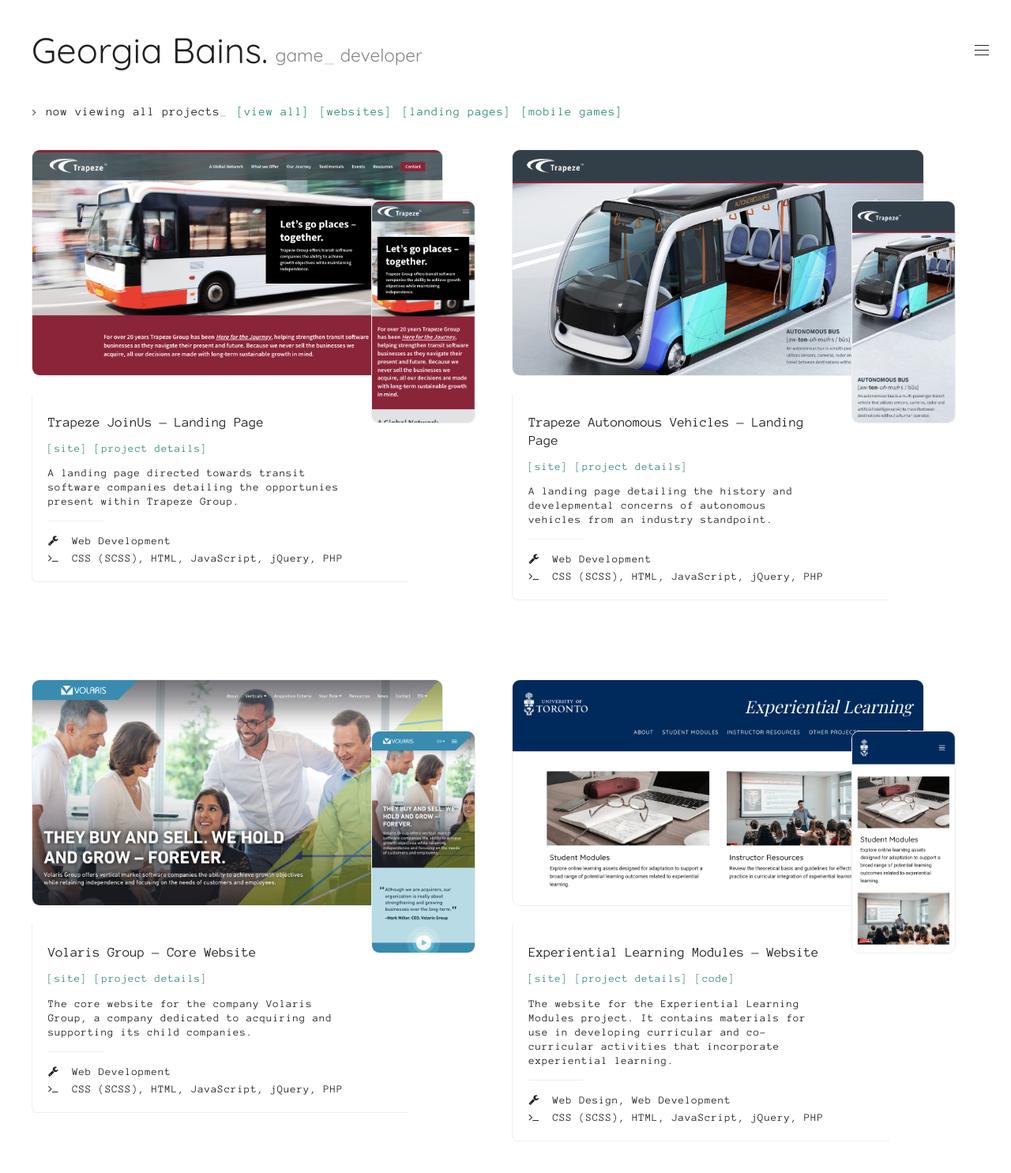
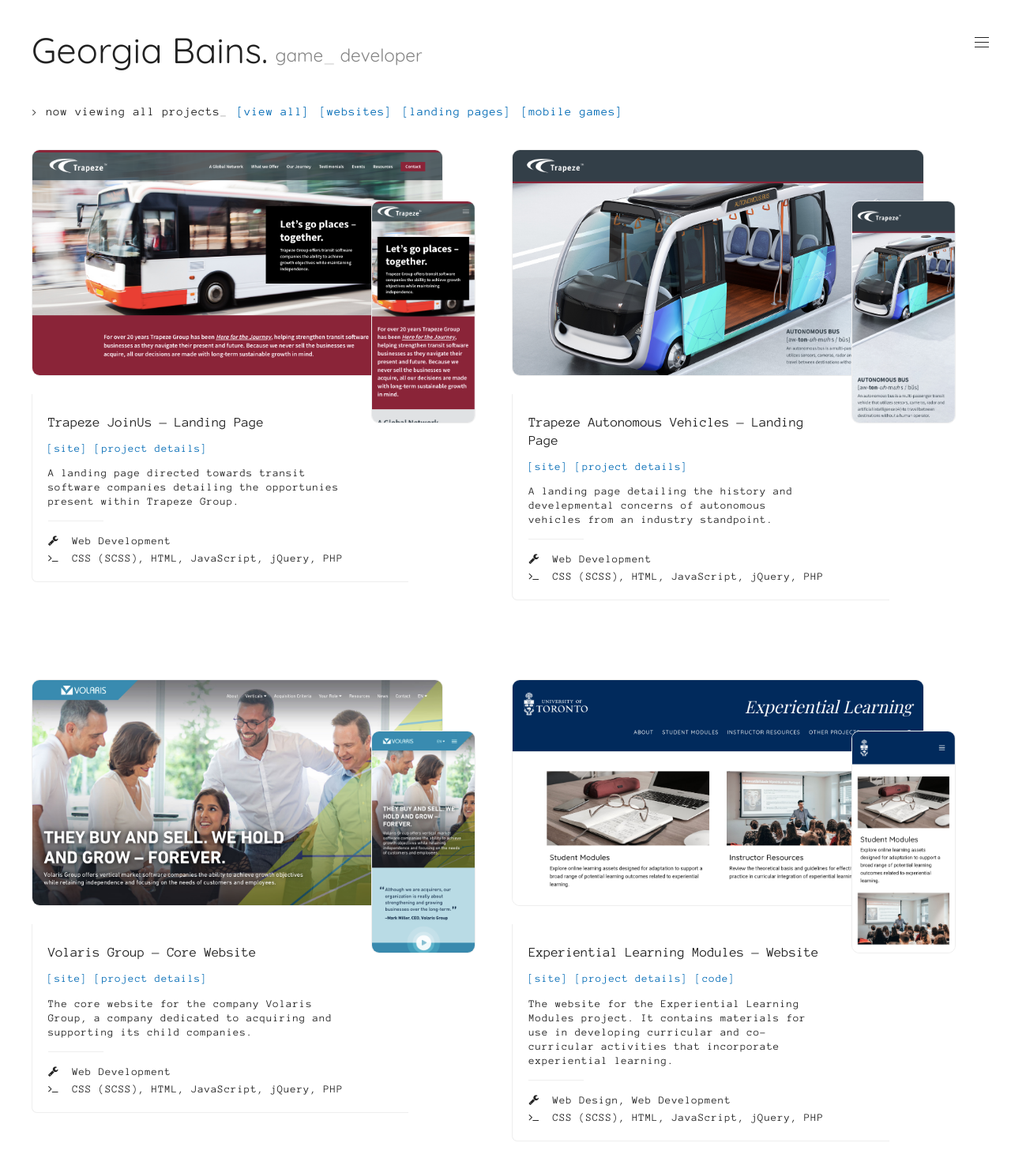
Before and after one commit to georgiabains/new_portfolio, a PHP site: page /projects.php in a window 1280 px wide. Shown: the top 1485 px of the page at 79% size. Run offline with PHP 8.4, Linux system fonts and the light colour scheme; some libraries are stand-ins or nearby versions.

Commit message:
Cosmetic changes to link colour, menu positioning.

```diff
--- a/_header.php
+++ b/_header.php
@@ -16,7 +16,6 @@
             <span></span>
             <span></span>
             <span></span>
-
             <span></span>
         </button>
         <div id="navigation-menu">
--- a/css/header.css
+++ b/css/header.css
@@ -1,4 +1,4 @@
-@import url("https://fonts.googleapis.com/css?family=Anonymous Pro|Quicksand:400,700&display=swap");
+@import url("https://fonts.googleapis.com/css?family=Anonymous Pro:400,700|Quicksand:400,700&display=swap");
 body {
   margin: 0;
   padding: 0;
@@ -20,7 +20,7 @@ p {
 
 a {
   margin: 0 6px 0 8px;
-  color: #328D7C;
+  color: #006ab5;
   text-decoration: underline transparent; }
   a:hover {
     text-decoration: underline; }
@@ -97,7 +97,7 @@ header {
     right: 0;
     position: absolute; }
     header .hamburger-container button#hamburger-menu {
-      top: 57px;
+      top: 47px;
       right: 28px;
       width: 18px;
       padding: 0;
--- a/css/home.css
+++ b/css/home.css
@@ -1,4 +1,4 @@
-@import url("https://fonts.googleapis.com/css?family=Anonymous Pro|Quicksand:400,700&display=swap");
+@import url("https://fonts.googleapis.com/css?family=Anonymous Pro:400,700|Quicksand:400,700&display=swap");
 body {
   margin: 0;
   padding: 0;
@@ -20,7 +20,7 @@ p {
 
 a {
   margin: 0 6px 0 8px;
-  color: #328D7C;
+  color: #006ab5;
   text-decoration: underline transparent; }
   a:hover {
     text-decoration: underline; }
--- a/css/projects.css
+++ b/css/projects.css
@@ -1,4 +1,4 @@
-@import url("https://fonts.googleapis.com/css?family=Anonymous Pro|Quicksand:400,700&display=swap");
+@import url("https://fonts.googleapis.com/css?family=Anonymous Pro:400,700|Quicksand:400,700&display=swap");
 body {
   margin: 0;
   padding: 0;
@@ -20,7 +20,7 @@ p {
 
 a {
   margin: 0 6px 0 8px;
-  color: #328D7C;
+  color: #006ab5;
   text-decoration: underline transparent; }
   a:hover {
     text-decoration: underline; }
--- a/css/projects_page.css
+++ b/css/projects_page.css
@@ -1,5 +1,5 @@
-@import url("https://fonts.googleapis.com/css?family=Anonymous Pro|Quicksand:400,700&display=swap");
-@import url("https://fonts.googleapis.com/css?family=Anonymous Pro|Quicksand:400,700&display=swap");
+@import url("https://fonts.googleapis.com/css?family=Anonymous Pro:400,700|Quicksand:400,700&display=swap");
+@import url("https://fonts.googleapis.com/css?family=Anonymous Pro:400,700|Quicksand:400,700&display=swap");
 body {
   margin: 0;
   padding: 0;
@@ -21,7 +21,7 @@ p {
 
 a {
   margin: 0 6px 0 8px;
-  color: #328D7C;
+  color: #006ab5;
   text-decoration: underline transparent; }
   a:hover {
     text-decoration: underline; }
@@ -166,7 +166,7 @@ p {
 
 a {
   margin: 0 6px 0 8px;
-  color: #328D7C;
+  color: #006ab5;
   text-decoration: underline transparent; }
   a:hover {
     text-decoration: underline; }
@@ -243,7 +243,7 @@ header {
     right: 0;
     position: absolute; }
     header .hamburger-container button#hamburger-menu {
-      top: 57px;
+      top: 47px;
       right: 28px;
       width: 18px;
       padding: 0;
--- a/projects-page.php
+++ b/projects-page.php
@@ -11,15 +11,15 @@
 		<img src="img/projects/volaris/volaris_mockup_one.png">
 
 		<div class="project-snippets">
-			<p>> description<span class="blinking-underscore">_</span></p>
+			<p>> description_</p>
 			<p>This website was created in collaboration with the Senior Web Developer and Senior Graphic Designer at Volaris Group. Duis lacinia massa ipsum, id scelerisque elit tincidunt at. Vivamus at tellus vel massa convallis luctus a nec libero. Vivamus vitae erat ultricies, accumsan tellus eget, placerat turpis. Aliquam id enim nec turpis vestibulum ullamcorper et id lacus. Nulla facilisi. Sed placerat odio rutrum, molestie mi at, eleifend nisi. Mauris euismod erat quis urna iaculis accumsan.</p>
 		</div>
 		<div class="project-snippets">
-			<p>> role<span class="blinking-underscore">_</span></p>
+			<p>> role_</p>
 			<p>Web Development</p>
 		</div>
 		<div class="project-snippets">
-			<p>> languages used<span class="blinking-underscore">_</span></p>
+			<p>> languages used_</p>
 			<p>CSS, (SCSS), HTML, JavaScript, jQuery & PHP</p>
 		</div>
 
--- a/sass/_base.scss
+++ b/sass/_base.scss
@@ -5,7 +5,8 @@ body {
     padding: 0;
     font-family: $body;
     font-weight: 400;
-    font-size: 15px;
+    font-size: 17px;
+    line-height: 23px;
     letter-spacing: 1px;
     color: #222;
     background: #fff;
@@ -19,12 +20,11 @@ img {
 p {
     margin-block-start: 1.0em;
     margin-block-end: 1.0em;
-    line-height: 20px;
 }
 
 a {
     margin: 0 6px 0 8px;
-    color: #328D7C;
+    color: $blue;
     text-decoration: underline transparent;
     &:hover {
         text-decoration: underline;
@@ -68,15 +68,15 @@ a {
 }
 
 h1 {
-    font-size: 3.0em;
+    font-size: 45px;
 }
 
 h2 {
-    font-size: 2.25em;
+    font-size: 33.75px;
 }
 
 h3 {
-    font-size: 1.7em;
+    font-size: 22.5px;
 }
 
 h1, h2, h3, h4, h5, h6 {
--- a/sass/_fonts.scss
+++ b/sass/_fonts.scss
@@ -1,4 +1,6 @@
-@import url('https://fonts.googleapis.com/css?family=Anonymous Pro|Quicksand:400,700&display=swap');
+@import url('https://fonts.googleapis.com/css?family=Anonymous Pro:400,700|Quicksand:400,700&display=swap');
 
 $body: "Anonymous Pro", monospace;
 $heading: "Quicksand", sans-serif;
+
+$blue: #006ab5;
--- a/sass/header.scss
+++ b/sass/header.scss
@@ -35,7 +35,7 @@ header {
         right: 0;
         position: absolute;
         button#hamburger-menu {
-            top: 57px;
+            top: 47px;
             right: 28px;
             width: 18px;
             padding: 0;
@@ -177,6 +177,11 @@ header {
                         &:not(:first-child) {
                             padding-left: 5px;
                         }
+                        a {
+                            &:hover {
+                                color: $blue;
+                            }
+                        }
                     }
                 }
             }
```
Also changed, not shown: css/styles.css (+5 -5 lines), 5 other files.
